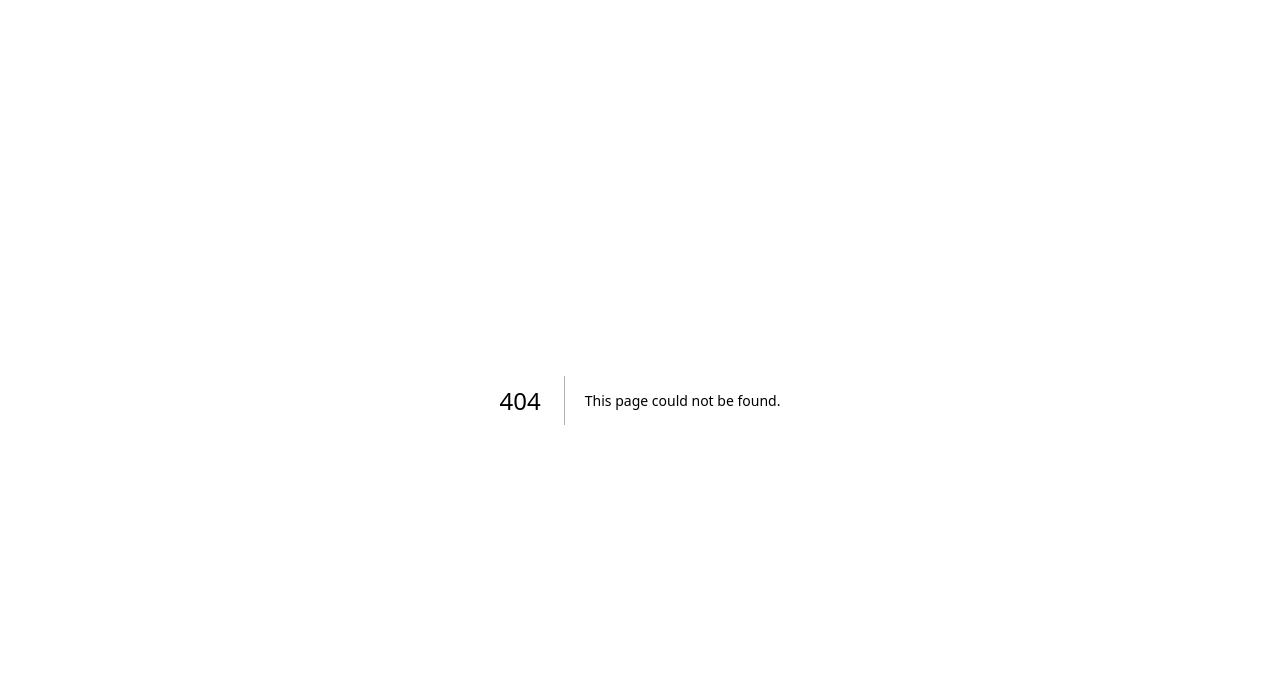
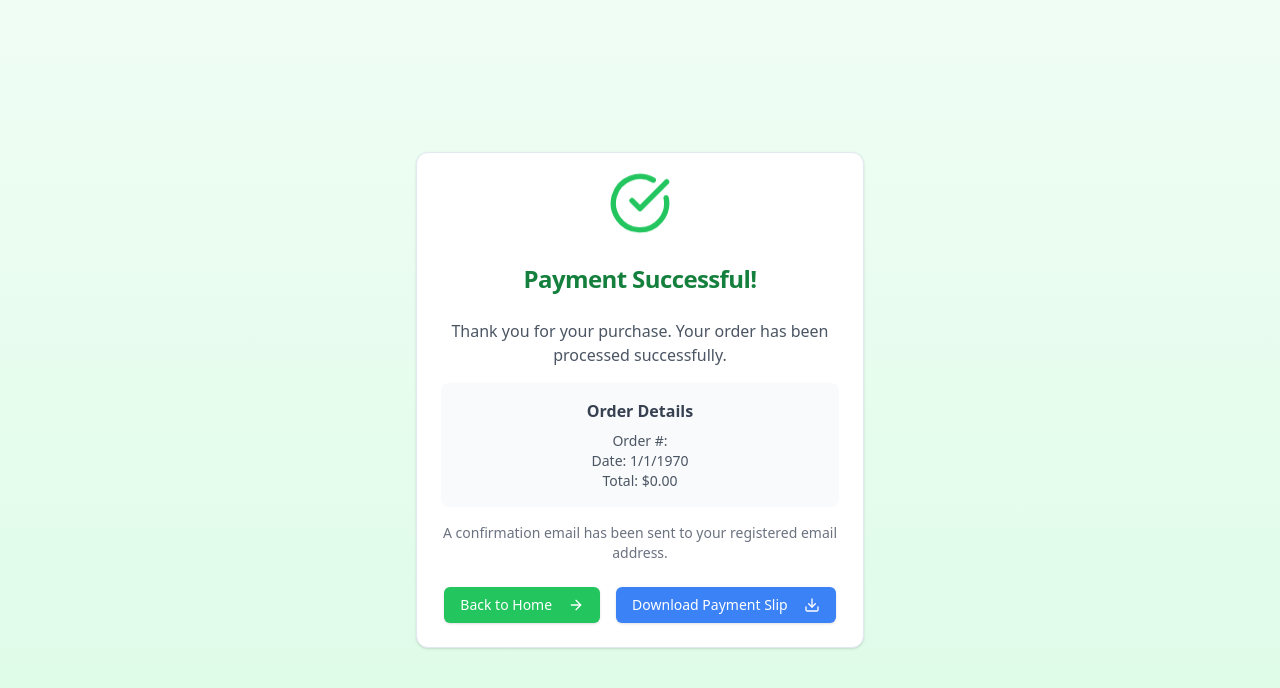
Before and after one commit to KHIZRA-IQBAL/DAY-06-Hackathon, a Next.js app: page /payment-success in a window 1280 px wide. Before the commit this address had no page. Shown: the top 688 px of the page. Built offline with nearby package versions, Linux system fonts and the light colour scheme.

Commit message:
some uodate

```diff
--- /dev/null
+++ b/src/app/api/create-payment-intent/route.ts
@@ -0,0 +1,30 @@
+
+import { NextRequest, NextResponse } from "next/server";
+import Stripe from "stripe";
+
+const stripe = new Stripe(process.env.STRIPE_SECRET_KEY as string)
+
+export async function POST(req: NextRequest){
+
+  try {
+    const {amount} = await req.json();
+
+    const paymentIntent = await stripe.paymentIntents.create({
+      amount,
+      currency: 'usd',
+      automatic_payment_methods: { enabled: true },
+    })
+
+    console.log("✅",paymentIntent);
+
+    return NextResponse.json({clientSecret: paymentIntent.client_secret,
+        paymentId:paymentIntent.id,
+        amount:paymentIntent.amount,
+        created:paymentIntent.created
+    })
+  }
+  catch (error) {
+    console.error("❌", error);
+    return NextResponse.json({error},{status: 500})
+  }
+}
--- a/src/app/checkout/page.tsx
+++ b/src/app/checkout/page.tsx
@@ -3,8 +3,11 @@ import Footer from '@/components/footer'
 import Navbar from '@/components/navbar'
 import Image from 'next/image'
 import Link from 'next/link';
+import { useRouter } from 'next/navigation';
 import React, { useEffect, useState } from 'react'
 import { FaLongArrowAltRight } from 'react-icons/fa'
+import { toast } from 'sonner';
+
 
 interface ICard{
     name: string;
@@ -14,17 +17,33 @@ interface ICard{
 }
 
 const Checkout = () => {
+    const route = useRouter()
     const [cardItem, setCardItem] = useState<ICard[]>([]);
+    const [shipDetail,setShipDetail]=useState(false);
+    const [shipCost]=useState(0);
     useEffect(() => {
      const data=  localStorage.getItem('card');
      const cart = data ? JSON.parse(data) : [];
      setCardItem(cart)
     },[])
 
+    const totalAmount =
+      Number(
+        cardItem.reduce(
+          (acc:number ,  item:ICard)=> acc +  Number(item.price * item.quantity),0
+        )
+      )+Number(shipCost? shipCost :0);
+
     function handlePayment() {
-       alert('Payment Successful')
-       localStorage.setItem('card',JSON.stringify([]))
-       setCardItem([])
+      //  alert('Payment Successful')
+      //  localStorage.setItem('card',JSON.stringify([]))
+      //  setCardItem([])
+      if(true){
+        route.push(`/payment?amount=${totalAmount}`)
+      }else{
+        toast.warning('Invalid shipping Details!')
+      }
+
       }
 
 
@@ -59,7 +78,7 @@ const Checkout = () => {
             <p className="pt-2">Beautiful and simple this is <br /> one for the classics</p>
             <p className="pt-2">{`Price: ${item.price}`}</p>
             <p>{`Quantity: ${item.quantity}`}</p>
-            <p>{`Total: ${item.price * item.quantity}`}</p>
+            {/* <p>{totalAmount}</p> */}
           </div>
         </div>
     ))}
--- /dev/null
+++ b/src/app/payment-success/page.tsx
@@ -0,0 +1,83 @@
+ // src\app\PaymentSuccessPage\page.tsx
+"use client"
+
+import Link from "next/link"
+import { CheckCircle, ArrowRight, Download } from "lucide-react"
+import { Button } from "@/components/ui/button"
+import { Card, CardContent, CardFooter, CardHeader, CardTitle } from "@/components/ui/card"
+import { useEffect, useState } from "react"
+import { generatePDF } from "@/components/pdfGenerator"
+
+
+export default function PaymentSuccessPage() {
+
+  const [orderDetails, setOrderDetails] = useState({
+    id: '',
+    date: 0,
+    amount: 0
+  });
+
+  useEffect(() => {
+    // Get payment details from localStorage
+    const details = localStorage.getItem('paymentDetails');
+    if (details) {
+      const parsedDetails = JSON.parse(details);
+      setOrderDetails(parsedDetails);
+      // Clear localStorage after reading
+      localStorage.removeItem('paymentDetails');
+    }
+  }, []);
+
+   // Format amount to dollars
+   const formattedAmount = (orderDetails.amount / 100).toFixed(2);
+
+   // Format date
+   const formattedDate = new Date(orderDetails.date * 1000).toLocaleDateString();
+
+  const [isGeneratingPDF, setIsGeneratingPDF] = useState(false)
+
+  const handleDownload = async () => {
+    setIsGeneratingPDF(true)
+    await generatePDF()
+    setIsGeneratingPDF(false)
+  }
+
+  return (
+    <div className="min-h-screen bg-gradient-to-b from-green-50 to-green-100 flex items-center justify-center p-4">
+      <Card className="w-full max-w-md">
+        <CardHeader>
+          <div className="flex items-center justify-center mb-4">
+            <CheckCircle className="text-green-500 w-16 h-16 animate-bounce" />
+          </div>
+          <CardTitle className="text-2xl font-bold text-center text-green-700">Payment Successful!</CardTitle>
+        </CardHeader>
+        <CardContent className="text-center">
+          <p className="text-gray-600 mb-4">Thank you for your purchase. Your order has been processed successfully.</p>
+          <div className="bg-gray-50 rounded-lg p-4 mb-4">
+          <h3 className="font-semibold text-gray-700 mb-2">Order Details</h3>
+          <p className="text-sm text-gray-600">Order #: {orderDetails.id}</p>
+          <p className="text-sm text-gray-600">Date: {formattedDate}</p>
+          <p className="text-sm text-gray-600">Total: ${formattedAmount}</p>
+          </div>
+          <p className="text-sm text-gray-500">A confirmation email has been sent to your registered email address.</p>
+        </CardContent>
+        <CardFooter className="flex justify-center gap-4 flex-wrap">
+          <Link href="/">
+            <Button className="bg-green-500 hover:bg-green-600 text-white">
+              Back to Home
+              <ArrowRight className="ml-2 h-4 w-4" />
+            </Button>
+          </Link>
+          <Button
+            onClick={handleDownload}
+            disabled={isGeneratingPDF}
+            className="bg-blue-500 hover:bg-blue-600 text-white"
+          >
+            {isGeneratingPDF ? "Generating..." : "Download Payment Slip"}
+            <Download className="ml-2 h-4 w-4" />
+          </Button>
+        </CardFooter>
+      </Card>
+    </div>
+  )
+}
--- /dev/null
+++ b/src/app/payment/page.tsx
@@ -0,0 +1,21 @@
+"use client"
+import CheckoutForm from "@/components/CheckoutForm";
+import { Elements } from "@stripe/react-stripe-js"
+import { loadStripe } from "@stripe/stripe-js"
+import { useSearchParams } from "next/navigation";
+
+const stripePromise = loadStripe(process.env.NEXT_PUBLIC_STRIPE_PUBLIC_KEY as string);
+
+function Paymentpage() {
+    const searchParam = useSearchParams()
+    const amount = searchParam.get("amount");
+  return (
+    <>
+    <Elements  stripe={stripePromise} options={{mode: "payment", currency: "usd", amount:Number(amount)}} >
+      <CheckoutForm  amount={Number(amount)}/>
+    </Elements>
+    </>
+  )
+}
+
+export default Paymentpage
--- /dev/null
+++ b/src/components/CheckoutForm.tsx
@@ -0,0 +1,72 @@
+'use client';
+
+import { useStripe, useElements, PaymentElement } from '@stripe/react-stripe-js';
+import { useEffect, useState } from 'react';
+
+function CheckoutForm( {amount}:{amount:number}) {
+  const stripe = useStripe();
+  const elements = useElements();
+
+  const [clientSecret, setClientSecret] = useState<string>('');
+  const [error, setError] = useState<string>('');
+  const [loading, setLoading] = useState<boolean>(false);
+
+  useEffect(() => {
+    // Create PaymentIntent on the server
+    fetch('/api/create-payment-intent', {
+      method: 'POST',
+      headers: { 'Content-Type': 'application/json' },
+      body: JSON.stringify({ amount}),
+    })
+      .then((res) => res.json())
+      .then((data) => {
+        setClientSecret(data.clientSecret);
+        if (data.clientSecret) {
+          localStorage.setItem('paymentDetails', JSON.stringify({
+            id: data.paymentId,
+            date: data.created,
+            amount: data.amount,
+          }));
+        }
+      });
+  }, []);
+
+  const handleSubmit = async (event: React.FormEvent<HTMLFormElement>) => {
+    event.preventDefault();
+    if (!stripe || !elements) return;
+
+    // Call elements.submit() immediately when the user clicks pay.
+    const { error: submitError } = await elements.submit();
+    if (submitError) {
+      setError(submitError.message || 'Submission failed');
+      return;
+    }
+
+    // Then confirm the payment.
+    const { error: confirmError } = await stripe.confirmPayment({
+      elements,
+      clientSecret,
+      confirmParams: {
+        return_url: `${window.location.origin}/payment-success`,
+      },
+    });
+
+    if (confirmError) {
+      setError(confirmError.message || 'Payment confirmation failed');
+    }
+  };
+
+  return (
+    <form onSubmit={handleSubmit}>
+      <div className="p-10 flex justify-center flex-col gap-6">
+        {clientSecret && <PaymentElement />}
+        {error && <p className="text-red-600">{error}</p>}
+        <button className="bg-black text-white p-5" type="submit">
+          Payment
+        </button>
+      </div>
+    </form>
+  );
+}
+
+export default CheckoutForm;
--- /dev/null
+++ b/src/components/pdfGenerator.tsx
@@ -0,0 +1,26 @@
+import jsPDF from "jspdf"
+
+export const generatePDF = async () => {
+  const doc = new jsPDF()
+
+  // Add content to the PDF
+  doc.setFontSize(20)
+  doc.text("Payment Confirmation", 105, 20, { align: "center" })
+
+  doc.setFontSize(12)
+  doc.text("Thank you for your purchase!", 20, 40)
+
+  doc.setFontSize(14)
+  doc.text("Order Details:", 20, 60)
+
+  doc.setFontSize(12)
+  doc.text("Order #: 1234567890", 30, 70)
+  doc.text(`Date: ${new Date().toLocaleDateString()}`, 30, 80)
+  doc.text("Total: $99.99", 30, 90)
+
+  doc.setFontSize(10)
+  doc.text("This is your official payment slip. Please keep it for your records.", 20, 110)
+
+  // Save the PDF
+  doc.save("payment_confirmation.pdf")
+}
```
Also changed, not shown: src/app/productlist/[id]/page.tsx (+0 -21 lines), 1 other file (tests, documents, lock files or other folders).
